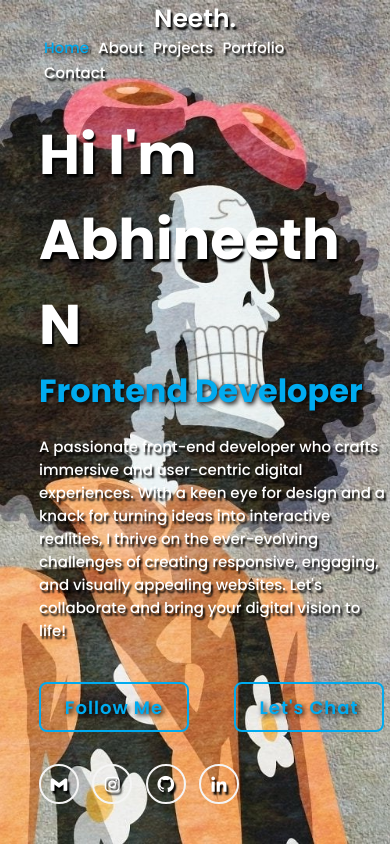
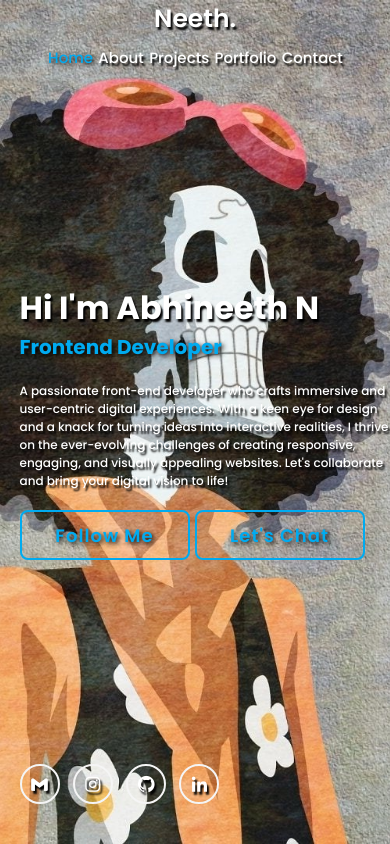
Before and after one commit to Neeth-N/neeth, a plain HTML site: page index.html in a window 390 px wide. Drawn offline with nearby package versions, Linux system fonts and the light colour scheme.

Commit message:
style.css

```diff
--- a/style.css
+++ b/style.css
@@ -297,7 +297,7 @@ body {
         position: fixed;
         top: 0;
         width: 100%;
-        padding: 35px 10%;
+        padding: 45px 5%;
         background: transparent;
         display: flex;
         justify-content: center;
@@ -323,7 +323,8 @@ body {
         color: transparent;
         text-decoration: none;
         font-weight: 500;
-        margin-left: 5px;
+        margin-left: 1px;
+        justify-content: space-between;
         align-items: center;
         display: flexbox;
         transition: .3s;
@@ -333,19 +334,107 @@ body {
     }
 
     .home-content {
+        max-width: 600px;
         position: absolute;
-        max-width: 600px;
-        opacity: 1;
     }
 
     .home {
         height: 100vh;
         display: flex;
         align-items: center;
-        padding: 0 10%;
+        padding: 0 5% ;
         background: url(bg.jpg) no-repeat;
         background-size: cover;
         background-position-x: 80%;
     }
 
+.home-content h1 {
+    color: transparent;
+    font-size: 32px;
+    font-weight: 700;
+    animation: showRight 1s ease forwards;
+    animation-delay: .4s;
+    text-shadow: 0px 0px 0px;
 }
+
+.home-content h3 {
+    font-size: 20px;
+    font-weight: 700;
+    color: transparent;
+    animation: showRight4 1s ease forwards;
+    animation-delay: 1s;
+    text-shadow: 0px 0px 0px;
+
+}
+
+
+.home-content p {
+    font-size: 12px;
+    font-weight: 500;
+    margin: 20px 0 20px;
+    color: transparent;
+    animation: showRight 1s ease forwards;
+    animation-delay: .4s;
+    text-shadow: 0px 0px 0px;
+}
+
+.port-content {
+    max-width: 600px;
+    position: absolute;
+}
+
+.port-content h1 {
+    color: transparent;
+    font-size: 30px;
+    font-weight: 700;
+    animation: showRight 1s ease forwards;
+    animation-delay: .4s;
+    text-shadow: 0px 0px 0px;
+}
+
+.port-content h3 {
+    font-size: 14px;
+    font-weight: 700;
+    color: transparent;
+    animation: showRight4 1s ease forwards;
+    animation-delay: 1s;
+    text-shadow: 0px 0px 0px;
+
+}
+
+
+.port-content p {
+    font-size: 9px;
+    font-weight: 500;
+    margin: 20px 0 20px;
+    color: transparent;
+    animation: showRight 1s ease forwards;
+    animation-delay: .4s;
+    text-shadow: 0px 0px 0px;
+}
+
+.btn-box a {
+    position: relative;
+    display: inline-flex;
+    justify-content: center;
+    align-items: center;
+    width: 170px;
+    height: 100%;
+    background: transparent;
+    border: transparent;
+    border-radius: 8px;
+    font-size: 18px;
+    text-decoration: none;
+    color: transparent;
+    font-weight: 600;
+    letter-spacing: 1px;
+    z-index: 1;
+    overflow: hidden;
+    transition: .5s;
+    animation: showRight2 1s ease forwards;
+    animation-delay: .4s;
+    text-shadow: 0px 0px 0px;
+
+}
+
+}
```
